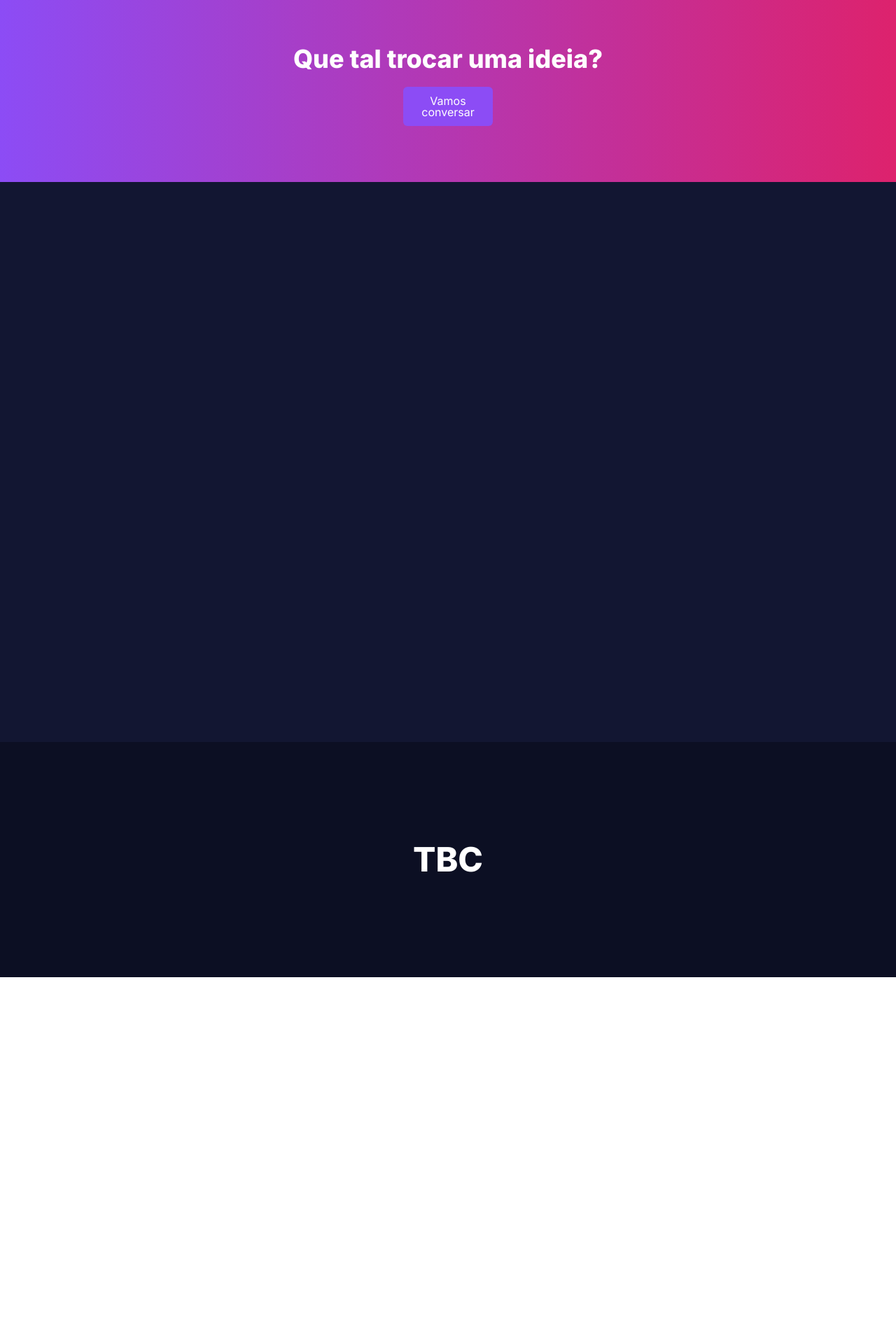
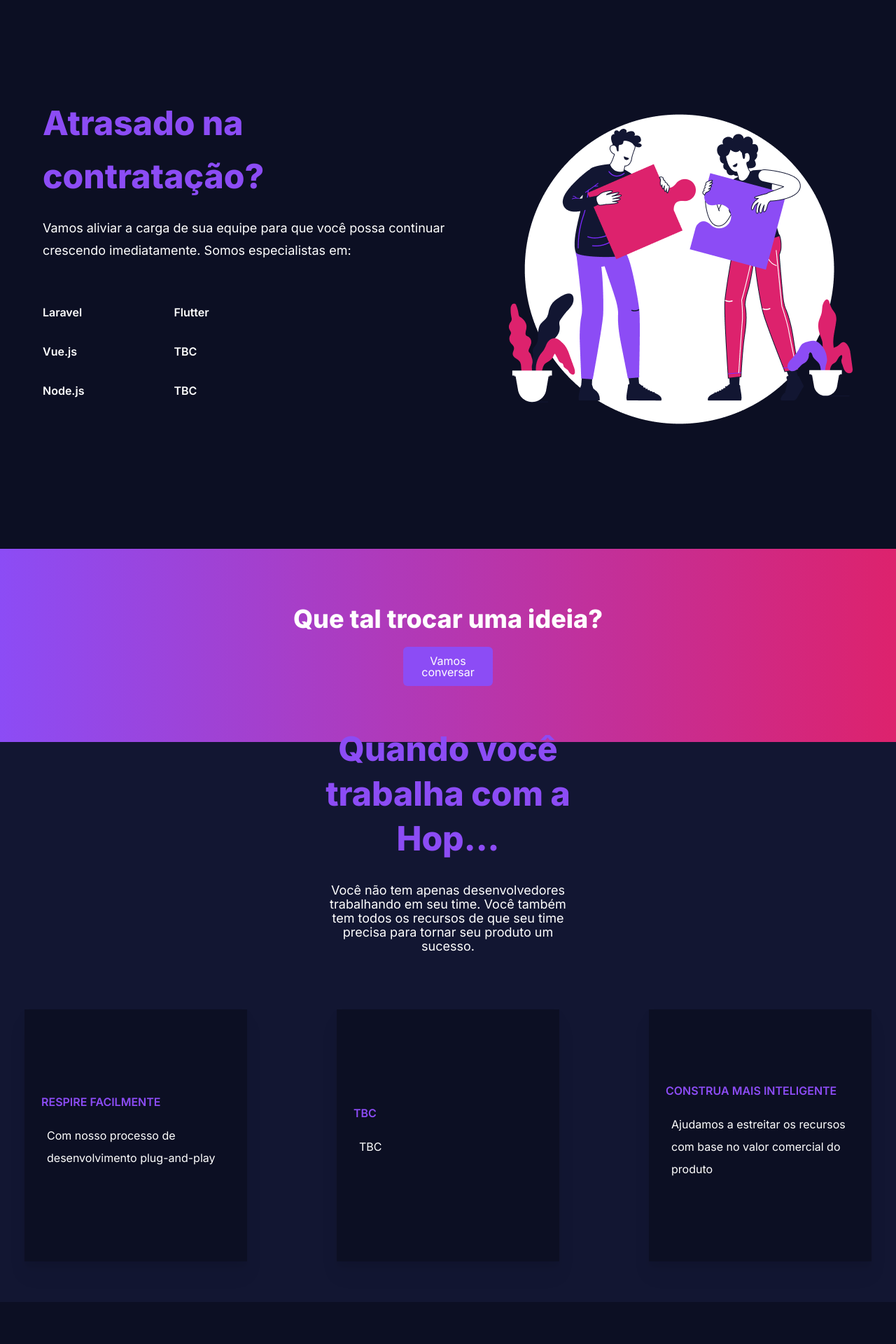
Before and after one commit to HOPDigital/hop-website, a Vue app: page / in a window 1280 px wide. Shown: the part 2180-4100 px from the top of the page at 70% size. Before the commit the page ends 3576 px from the top, so only its background shows below. Built offline with nearby package versions, Linux system fonts and the light colour scheme.

Commit message:
feat: adding skills and work with us component with TBC content

```diff
--- a/src/App.vue
+++ b/src/App.vue
@@ -3,7 +3,7 @@
 import TipSection from './components/TipSection.vue';
 import BuildingProduct from './components/BuildingProduct.component.vue';
 import Skills from "./components/Skills.component.vue";
-import WorkWithUs from "./components/WorkWithUs.vue";
+import WorkWithUs from "./components/WorkWithUs.component.vue";
 import LetsTalk from './components/LetsTalk.component.vue';
 </script>
 
--- /dev/null
+++ b/src/components/Skills.component.vue
@@ -0,0 +1,52 @@
+<template>
+    <section class="flex justify-center h-full md:h-screen w-full bg-darker_blur_hop">
+        <main class="flex flex-col lg:flex-row justify-around items-center h-full px-8 py-20">
+            <!-- Description -->
+            <div class="flex flex-col justify-center items-center lg:justify-start lg:items-start lg:w-[50%]">
+                <h1 class="text-4xl md:text-[48px] md:leading-[60px] lg:leading-[76px] text-purple_hop font-extrabold lg:w-[48%]">
+                    Atrasado na contratação?
+                </h1>
+
+                <p class="text-md md:text-[18px] leading-[32px] text-white_hop mt-8 lg:mt-5">
+                    Vamos aliviar a carga de sua equipe para que você possa continuar crescendo imediatamente. Somos especialistas em:
+                </p>
+
+                <!-- Skills -->
+                <div class="grid grid-cols-2 text-white font-semibold my-16 gap-x-32">
+                    <ul class="flex flex-col gap-10">
+                        <li>
+                            Laravel
+                        </li>
+
+                        <li>
+                            Vue.js
+                        </li>
+
+                        <li>
+                            Node.js
+                        </li>
+                    </ul>
+
+                    <ul class="flex flex-col gap-10">
+                        <li>
+                            Flutter
+                        </li>
+
+                        <li>
+                            TBC
+                        </li>
+
+                        <li>
+                            TBC
+                        </li>
+                    </ul>
+                </div>
+            </div>
+
+            <!-- Desktop Image -->
+            <figure class="lg:block">
+                <img src="../assets/need_help.png"/>
+            </figure>
+        </main>
+    </section>
+</template>
--- a/src/components/Skills.vue
+++ /dev/null
@@ -1,5 +0,0 @@
-<template>
-    <section class="flex justify-center items-center h-screen w-full bg-darker_blur_hop">
-
-    </section>
-</template>
--- /dev/null
+++ b/src/components/WorkWithUs.component.vue
@@ -0,0 +1,61 @@
+<script>
+    import { RiThumbUpLine, RiExchangeDollarLine, RiGitPullRequestLine } from "vue-remix-icons";
+
+    export default {
+        data() {
+            return {
+                workDetails: [
+                    {
+                        id: 1,
+                        icon: RiThumbUpLine,
+                        title: "Respire facilmente",
+                        description: "Com nosso processo de desenvolvimento plug-and-play",
+                    },
+                    {
+                        id: 2,
+                        icon: RiExchangeDollarLine,
+                        title: "TBC",
+                        description: "TBC",
+                    },
+                    {
+                        id: 3,
+                        icon: RiGitPullRequestLine,
+                        title: "Construa mais inteligente",
+                        description: "Ajudamos a estreitar os recursos com base no valor comercial do produto",
+                    },
+                ]
+            }
+        }
+    }
+</script>
+
+<template>
+    <section class="flex flex-col justify-center items-center h-full lg:h-screen w-full bg-blur_hop p-8">
+        <div class="flex flex-col lg:w-[30%] text-center gap-y-8">
+            <h1 class="text-4xl lg:text-[48px] text-purple_hop leading-[50px] lg:leading-[64px] font-extrabold">
+                Quando você trabalha com a Hop...
+            </h1>
+
+            <p class="text-white text-sm md:text-[18px]">
+                Você não tem apenas desenvolvedores trabalhando em seu time.
+                Você também tem todos os recursos de que seu time precisa para tornar seu produto um sucesso.
+            </p>
+        </div>
+
+        <div class="flex flex-col lg:flex-row justify-center items-center w-full my-20 gap-y-14 gap-x-32">
+            <div
+                class="flex flex-col justify-center bg-darker_blur_hop p-6 w-[318px] h-[360px] drop-shadow-xl"
+                v-for="details in workDetails"
+                :key="details.id"
+            >
+                <h4 class="text-purple_hop uppercase font-semibold text-left">
+                    {{  details.title }}
+                </h4>
+
+                <p class="text-white p-2 mt-4 leading-[32px]">
+                    {{  details.description }}
+                </p>
+            </div>
+        </div>
+    </section>
+</template>
--- a/src/components/WorkWithUs.vue
+++ /dev/null
@@ -1,5 +0,0 @@
-<template>
-    <section class="flex justify-center items-center h-screen w-full bg-blur_hop">
-
-    </section>
-</template>
```
